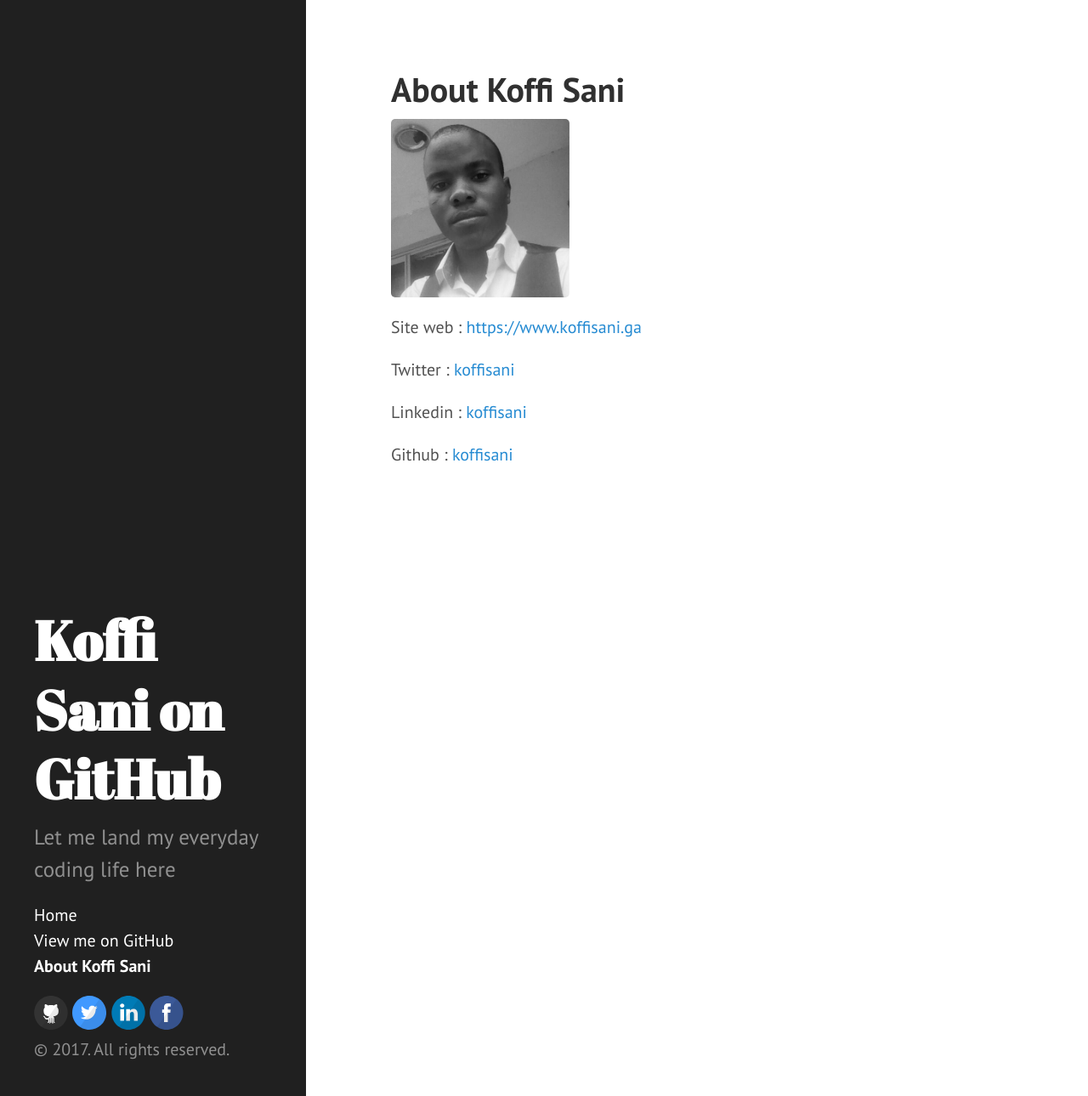
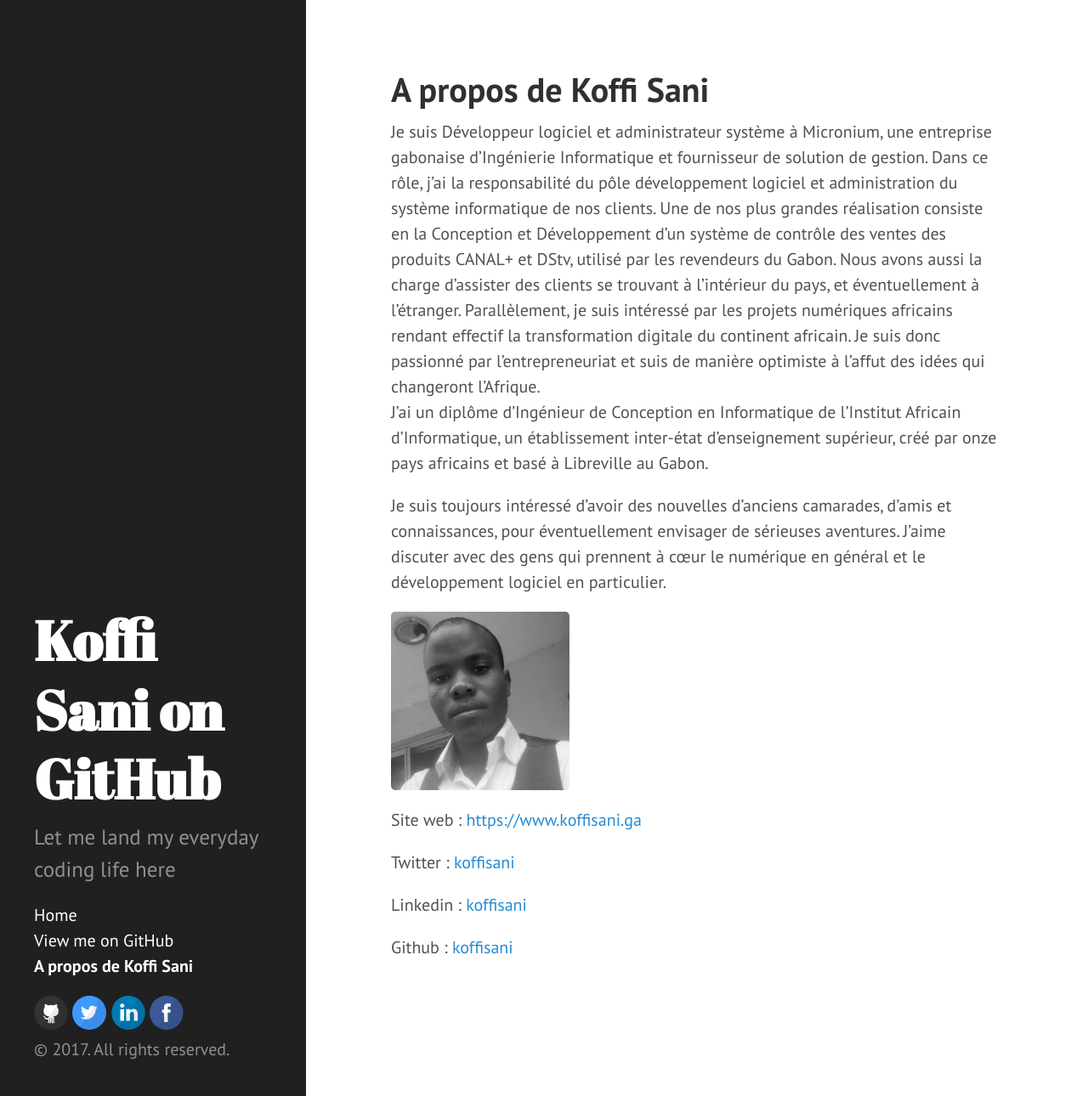
Before and after one commit to koffisani/koffisani.github.io, a Jekyll site: the page built from about.html, in a window 1280 px wide and 1290 px high. Shown: the whole window at 85% size. Built offline with Jekyll 4.4.1, drawn with Linux system fonts in a browser that asks for light colours; nearby versions of some CDN libraries; a script that is not in the unit is left out.

Commit message:
Updated /about.html

```diff
--- a/about.html
+++ b/about.html
@@ -1,10 +1,33 @@
 ---
 layout: page
-title: "About Koffi Sani"
-description: "Koffi Sani. IT Engineer & Developer"
-header-img: "img/about-bg.jpg"
+title: "A propos de  Koffi Sani"
+description: "Koffi Sani. IT & Software Engineer"
+header-img: "koffi.jpg"
 ---
 
+<div>
+  Je suis Développeur logiciel et administrateur système à Micronium,
+  une entreprise gabonaise d’Ingénierie Informatique et fournisseur de solution
+  de gestion. Dans ce rôle, j’ai la responsabilité du pôle développement logiciel
+  et administration du système informatique de nos clients.
+  Une de nos plus grandes réalisation consiste en la Conception et Développement
+  d’un système de contrôle des ventes des produits CANAL+ et DStv,
+  utilisé par les revendeurs du Gabon.
+  Nous avons aussi la charge d’assister des clients se trouvant à l’intérieur
+  du pays, et éventuellement à l’étranger.
+
+Parallèlement, je suis intéressé par les projets numériques africains
+rendant effectif la transformation digitale du continent africain.
+Je suis donc passionné par l’entrepreneuriat et suis de manière optimiste à l’affut des idées qui changeront l’Afrique.
+</div>
+<div>
+  <p>J’ai un diplôme d’Ingénieur de Conception en Informatique de l’Institut Africain d’Informatique,
+  un établissement inter-état d’enseignement supérieur,
+  créé par onze pays africains et basé à Libreville au Gabon.</p>
+
+<p>
+Je suis toujours intéressé d’avoir des nouvelles d’anciens camarades, d’amis et connaissances, pour éventuellement envisager de sérieuses aventures. J’aime discuter avec des gens qui prennent à cœur le numérique en général et le développement logiciel en particulier.
+</p></div>
 <div class="container-fluid">
   <div class="row">
     <div class="col-xs-4">
```
